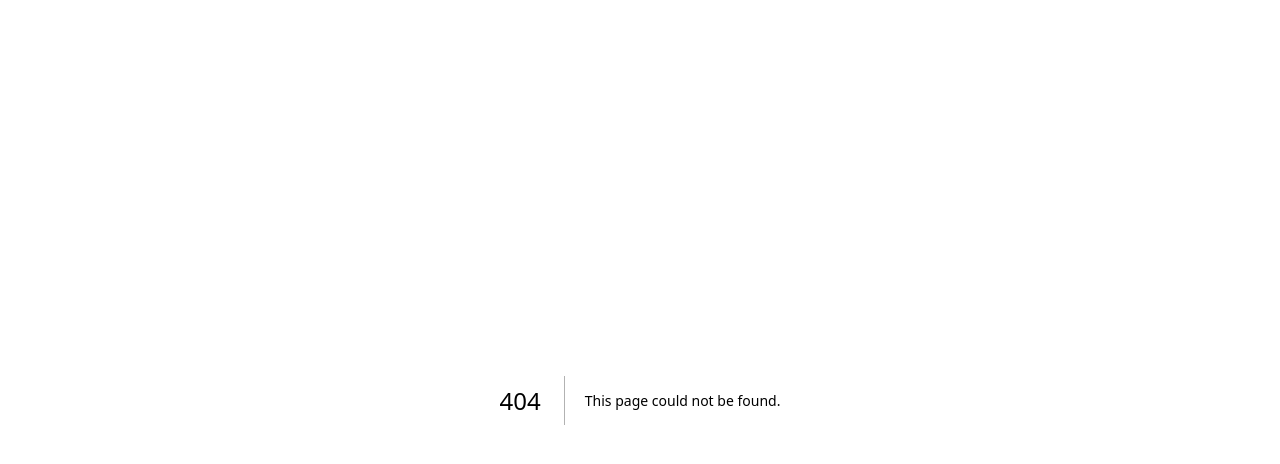
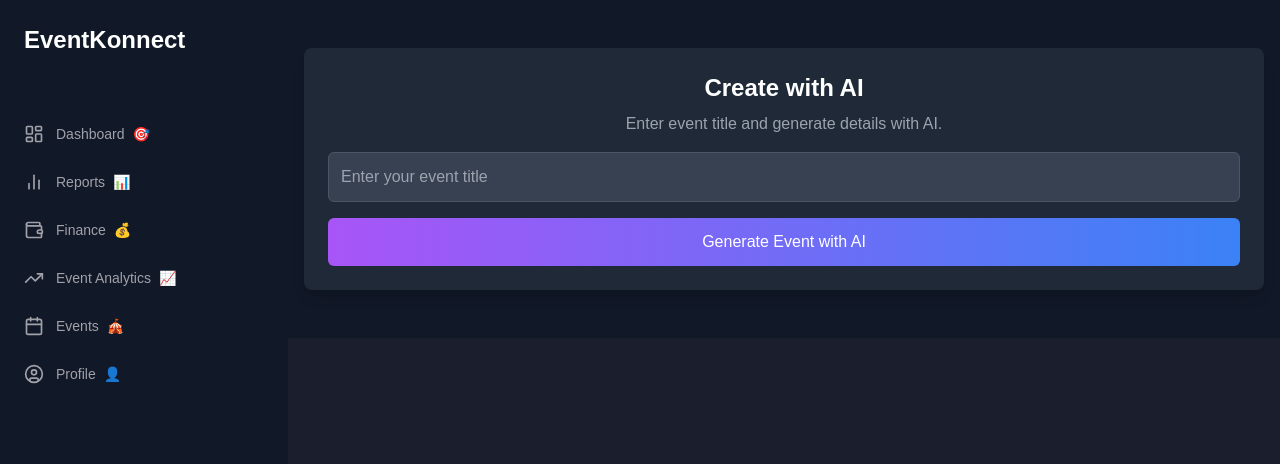
Before and after one commit to Aditya-jambhale/EventKonnect, a Next.js app: page /admin/create-with-ai in a window 1280 px wide. Before the commit this address had no page. Shown: the top 464 px of the page. Built offline with nearby package versions, Linux system fonts and the light colour scheme.

Commit message:
Added create with AI part

```diff
--- /dev/null
+++ b/app/admin/create-with-ai/page.js
@@ -0,0 +1,56 @@
+"use client";
+import { useEffect, useState } from "react";
+import { CreateEventAIForm } from "@/components/create-event-ai-from";
+import { CreateEventForm } from "@/components/create-event-form";
+
+const CreateEventPage = () => {
+  const [showCreateEventForm, setShowCreateEventForm] = useState(false);
+  const [mounted, setMounted] = useState(false);
+  const [eventDetails, setEventDetails] = useState(null);
+
+  useEffect(() => {
+    setMounted(true);
+  }, []);
+
+  if (!mounted) return null;
+
+ const handleGenerateEvent = async (eventTitle) => {
+   try {
+     const response = await fetch("/api/admin/create-event", {
+       method: "POST",
+       headers: {
+         "Content-Type": "application/json",
+       },
+       body: JSON.stringify({ title: eventTitle }), // Send title in request body
+     });
+
+     if (!response.ok) throw new Error("Failed to fetch event details");
+
+     const {data} = await response.json();
+     setEventDetails(data); // Store fetched data in state
+     setShowCreateEventForm(true);
+   } catch (error) {
+     console.error("Error fetching event details:", error);
+   }
+ };
+
+  return (
+    <div className="relative w-full h-screen">
+      {!showCreateEventForm ? (
+        <CreateEventAIForm onGenerate={handleGenerateEvent} />
+      ) : (
+        <div className="max-w-4xl mx-auto p-4 space-y-4">
+          <div className="space-y-2">
+            <h1 className="text-3xl font-bold">Create New Event with AI</h1>
+            <p className="text-gray-500">
+              Fill in the details below to create a new event.
+            </p>
+          </div>
+          {eventDetails && <CreateEventForm eventDetails={eventDetails} />}
+        </div>
+      )}
+    </div>
+  );
+};
+
+export default CreateEventPage;
--- a/app/admin/page.js
+++ b/app/admin/page.js
@@ -72,9 +72,9 @@ export default function DashboardPage() {
                             Create Event
                         </Button>
                     </Link>
-                    <Link href="/create-with-ai" className="flex-1">
+                    <Link href="/admin/create-with-ai" className="flex-1">
                         <Button className="w-full bg-purple-600 hover:bg-purple-700">
-                            create with AI
+                            Create with AI
                         </Button>
                     </Link>
                 </div>
--- /dev/null
+++ b/app/api/admin/create-event/route.js
@@ -0,0 +1,103 @@
+import axios from "axios";
+import { NextResponse } from "next/server";
+import dotenv from "dotenv";
+
+dotenv.config(); // Load environment variables
+
+const GROQ_API_KEY =
+  process.env.GROQ_API_KEY ||
+  "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";
+
+if (!GROQ_API_KEY) {
+  console.error("Missing GROQ_API_KEY in environment variables!");
+}
+
+export async function POST(req) {
+  try {
+    const body = await req.json();
+    const { title } = body;
+
+    // Title required
+    if (!title) {
+      return NextResponse.json({ error: "Title is required" }, { status: 400 });
+    }
+
+    console.log(`Generating event for title: ${title}...`);
+
+    const aiResponse = await axios.post(
+      "https://api.groq.com/openai/v1/chat/completions",
+      {
+        model: "llama3-8b-8192",
+        messages: [
+          {
+            role: "user",
+            content: `Generate a detailed event description for: ${title}.
+            The description should be at least **80 words** long.
+            The price must be in **Indian Rupees (₹)**.
+            Generate **strictly valid JSON** response.
+            Ensure no extra text or formatting, **only return JSON**.
+            The JSON structure must be:
+            ''' {
+              "title": ${title},
+              "description": "A detailed 80-word description",
+              "price": "₹XXX",
+              "category": "string",
+              "hashtags": ["string"],
+              "date": "YYYY-MM-DD",
+              "time": "HH:MM AM/PM"
+              "city": "string",
+              "venue": "string"
+               } '''
+                add "}" at the end of the json dont forget to balnce the parantehsis
+            The price must be in **Indian Rupees (₹)**.
+            Do not include any explanations, pretext, markdown, or unnecessary formatting. Only return the JSON object.`,
+          },
+        ],
+        max_tokens: 250,
+      },
+      {
+        headers: {
+          Authorization: `Bearer ${GROQ_API_KEY}`,
+          "Content-Type": "application/json",
+        },
+      }
+    );
+
+    const content = aiResponse.data?.choices?.[0]?.message?.content?.trim();
+
+    if (!content) {
+      throw new Error("Invalid AI response format");
+    }
+
+    // Safe JSON Parsing with Error Handling
+    let eventData;
+    try {
+      eventData = JSON.parse(content);
+    } catch (parseError) {
+      console.error("JSON Parsing Error:", parseError.message, content);
+      throw new Error("Received invalid JSON from AI response");
+    }
+
+    console.log("Generated Event Data:", eventData);
+
+    return NextResponse.json({
+      success: true,
+      message: "Event generated successfully!",
+      data: eventData,
+    });
+  } catch (error) {
+    console.error(
+      "Error generating event:",
+      error.response?.data || error.message
+    );
+
+    return NextResponse.json(
+      {
+        success: false,
+        error: "Failed to generate event. Please try again later.",
+        details: error.message,
+      },
+      { status: 500 }
+    );
+  }
+}
--- /dev/null
+++ b/components/create-event-ai-from.jsx
@@ -0,0 +1,52 @@
+"use client";
+
+import { useState } from "react";
+import { motion } from "framer-motion";
+
+export const CreateEventAIForm = ({ onGenerate }) => {
+  const [eventTitle, setEventTitle] = useState("");
+  const [loading, setLoading] = useState(false);
+
+  const handleSubmit = (e) => {
+    e.preventDefault();
+    setLoading(true);
+    onGenerate(eventTitle); // Only pass event title, no API call here
+    setLoading(false);
+  };
+
+  return (
+    <div className="flex flex-col w-full items-center bg-gray-900 text-white px-4 py-12">
+      <motion.div
+        initial={{ opacity: 0, scale: 0.9 }}
+        animate={{ opacity: 1, scale: 1 }}
+        transition={{ duration: 0.5 }}
+        className="w-full bg-gray-800 p-6 rounded-lg shadow-lg"
+      >
+        <h1 className="text-2xl font-bold text-center">Create with AI</h1>
+        <p className="text-gray-400 mt-2 text-center">
+          Enter event title and generate details with AI.
+        </p>
+
+        <form onSubmit={handleSubmit} className="mt-4 space-y-4">
+          <input
+            type="text"
+            value={eventTitle}
+            onChange={(e) => setEventTitle(e.target.value)}
+            className="w-full p-3 bg-gray-700 border border-gray-600 rounded-md text-white placeholder-gray-400 focus:outline-none focus:ring-2 focus:ring-blue-500"
+            placeholder="Enter your event title"
+            required
+          />
+          <button
+            type="submit"
+            className="w-full p-3 text-white font-medium rounded-md bg-gradient-to-r from-purple-500 to-blue-500 hover:opacity-90 transition"
+            disabled={loading}
+          >
+            {loading ? "Generating..." : "Generate Event with AI"}
+          </button>
+        </form>
+
+        {loading && <p className="text-center text-blue-400 mt-4">Generating event details...</p>}
+      </motion.div>
+    </div>
+  );
+};
--- a/components/create-event-form.jsx
+++ b/components/create-event-form.jsx
@@ -20,7 +20,7 @@ import { Textarea } from "@/components/ui/textarea";
 
 const formSchema = z.object({
     title: z.string().min(2, "Title must be at least 2 characters").max(100, "Title must be less than 100 characters"),
-    description: z.string().min(10, "Description must be at least 10 characters").max(500, "Description must be less than 500 characters"),
+    description: z.string().min(10, "Description must be at least 10 characters").max(600, "Description must be less than 500 characters"),
     image: z.string().url("Please enter a valid URL"),
     date: z.date({
         required_error: "Please select a date",
@@ -32,21 +32,22 @@ const formSchema = z.object({
     price: z.string().min(1, "Please enter a price"),
 });
 
-export function CreateEventForm() {
+export function CreateEventForm({eventDetails}) {
     const router = useRouter();
     const [loading, setLoading] = useState(false);
 
     const form = useForm({
         resolver: zodResolver(formSchema),
         defaultValues: {
-            title: "",
-            description: "",
-            image: "",
-            time: "",
-            category: "",
-            city: "",
-            venue: "",
-            price: "",
+            title: eventDetails?.title || "",
+            description: eventDetails?.description || "",
+            image: eventDetails?.imageUrl || "",
+            date: eventDetails?.date ? new Date(eventDetails.date) : undefined,
+            time: eventDetails?.time || "",
+            category: eventDetails?.category || "",
+            city: eventDetails?.city || "",
+            venue: eventDetails?.venue || "",
+            price: eventDetails?.price || "",
         },
     });
 
--- a/package.json
+++ b/package.json
@@ -23,6 +23,7 @@
     "@radix-ui/react-toast": "^1.2.6",
     "@reduxjs/toolkit": "^2.5.1",
     "@shadcn/ui": "^0.0.4",
+    "axios": "^1.7.9",
     "bcrypt": "^5.1.1",
     "bcryptjs": "^2.4.3",
     "class-variance-authority": "^0.7.1",
```
Also changed, not shown: public/swe-worker-development.js (+1 -1 lines), 1 other file (tests, documents, lock files or other folders).
